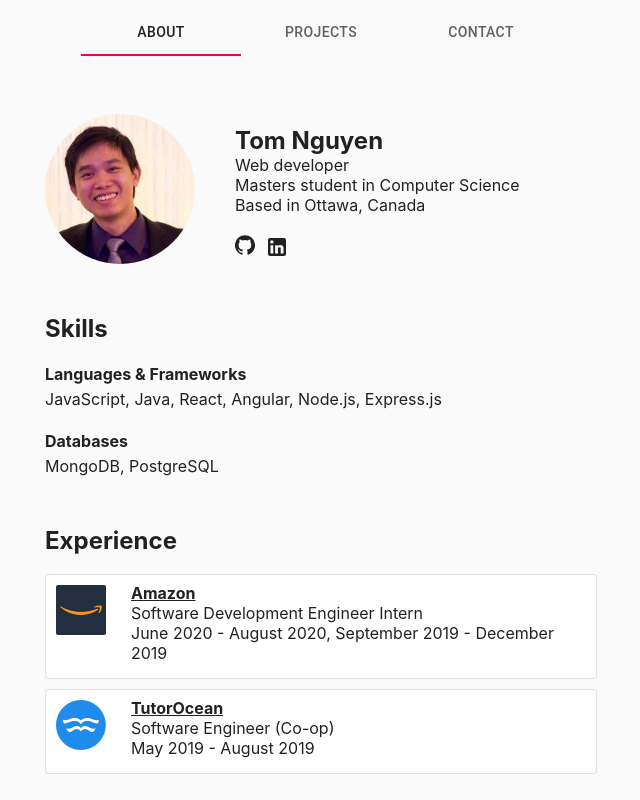
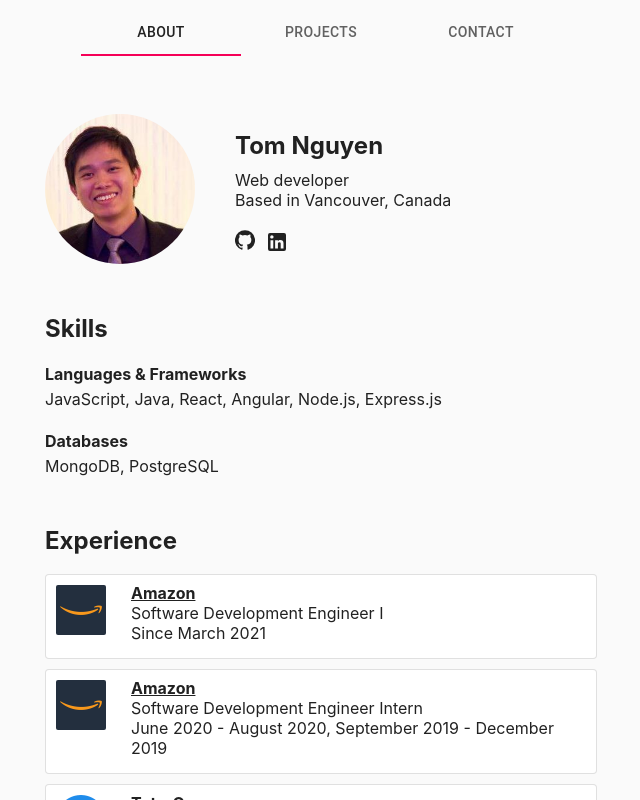
Before and after one commit to arosisi/portfolio, a React (Create React App) app: page / in a window 1280 px wide. Shown: the whole page, without its empty margins (319-959 px from the left). Built offline with nearby package versions, Linux system fonts and the light colour scheme.

Commit message:
Update info

```diff
--- a/src/components/About/Experience.js
+++ b/src/components/About/Experience.js
@@ -62,6 +62,13 @@ class Experience extends React.Component {
             src: `${process.env.PUBLIC_URL}/images/Amazon.png`,
             href: "https://www.amazon.ca",
             company: "Amazon",
+            title: "Software Development Engineer I",
+            time: "Since March 2021"
+          })}
+          {this.renderExperience({
+            src: `${process.env.PUBLIC_URL}/images/Amazon.png`,
+            href: "https://www.amazon.ca",
+            company: "Amazon",
             title: "Software Development Engineer Intern",
             time: "June 2020 - August 2020, September 2019 - December 2019"
           })}
--- a/src/components/About/Intro.js
+++ b/src/components/About/Intro.js
@@ -22,7 +22,8 @@ const styles = {
     marginTop: 10
   },
   name: {
-    margin: 0
+    marginTop: 0,
+    marginBottom: 10
   },
   links: {
     display: "flex",
@@ -61,8 +62,7 @@ class Intro extends React.Component {
         <div className={classes.content}>
           <h2 className={classes.name}>Tom Nguyen</h2>
           <div>Web developer</div>
-          <div>Masters student in Computer Science</div>
-          <div>Based in Ottawa, Canada</div>
+          <div>Based in Vancouver, Canada</div>
           <div className={classes.links}>
             {this.renderIcon({
               href: "https://github.com/arosisi",
```
Also changed, not shown: 1 other file (tests, documents, lock files or other folders).
